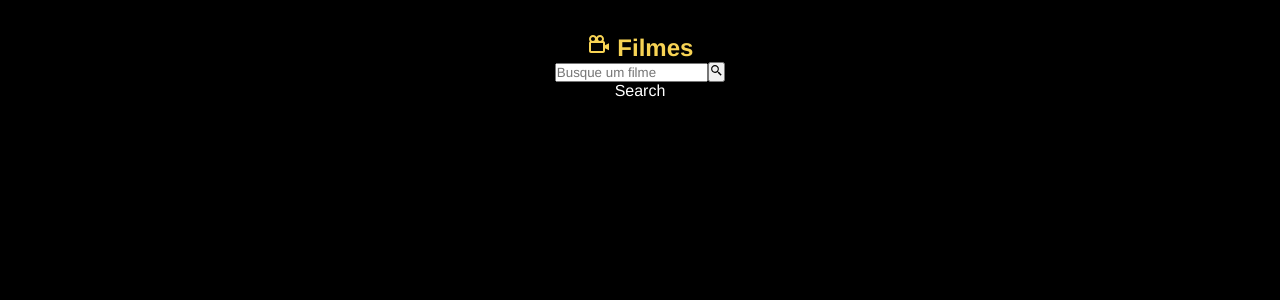
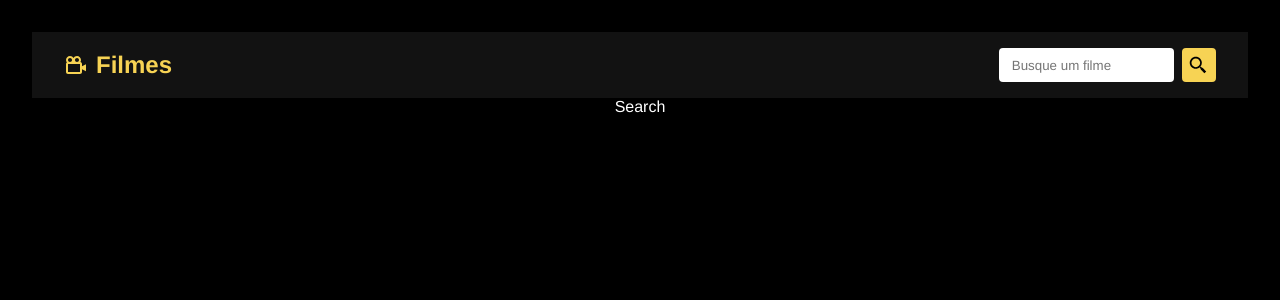
Before and after one commit to rodrigoOrc/projeto_final_pt, a React (Vite) app: page /search in a window 1280 px wide. Shown: the top 300 px of the page. Built offline with nearby package versions, Linux system fonts and the light colour scheme.

Commit message:
estilização do posteres

```diff
--- a/src/Pages/Home.jsx
+++ b/src/Pages/Home.jsx
@@ -1,5 +1,6 @@
 import { useState, useEffect } from "react"
 import MovieCard from "../components/MovieCard"
+import "./css/MovieGrid.css"
 
 const movieURL = import.meta.env.VITE_API
 const apiKey = import.meta.env.VITE_API_KEY
--- /dev/null
+++ b/src/Pages/css/MovieGrid.css
@@ -0,0 +1,61 @@
+.container .title {
+    color: #fff;
+    font-size: 2.5rem;
+    text-align: center;
+    margin: 2rem 0 1rem;
+}
+
+.title .query-text {
+    color: #f7d354;
+}
+
+.movies-container {
+    display: flex;
+    flex-wrap: wrap;
+    justify-content: space-between;
+    padding: 2rem;
+    max-width: 1200px;
+    margin: 0 auto;
+}
+
+.movies-container div {
+    width: 30%;
+    color: #fff;
+    margin-bottom: 2.5rem;
+    display: flex;
+    flex-direction: column;
+    justify-content: space-between;
+    background-color: #111;
+    padding: 1rem;
+}
+
+.movies-container div img{
+    max-width: 100%;
+}
+
+.movies-container div img,
+.movies-container div h2,
+.movies-container div p {
+    margin-bottom: 1rem;
+}
+
+.movies-container svg{
+    color: #f7d354;
+}
+
+.movies-container div a {
+    background-color: #f7d354;
+    border: 2px solid #f7d354;
+    border-radius: 4px;
+    color: #000;
+    padding: 1rem 0.5rem;
+    align-items: center;
+    transition: 0.5s;
+    text-align: center;
+    font-weight: bold;
+}
+
+.movies-container div a:hover{
+    background-color: transparent;
+    color: #f7d354;
+}
--- a/src/components/Navbar.jsx
+++ b/src/components/Navbar.jsx
@@ -1,5 +1,6 @@
 import { Link } from "react-router-dom"
 import { BiCameraMovie, BiSearchAlt2 } from "react-icons/bi"
+import "./css/Navbar.css"
 
 const Navbar = () => {
     return (
--- /dev/null
+++ b/src/components/css/Navbar.css
@@ -0,0 +1,41 @@
+#navbar {
+    display: flex;
+    justify-content: space-between;
+    align-items: center;
+    padding: 1rem 2rem;
+    background-color: #121212;
+}
+
+#navbar h2 a {
+    display: flex;
+    align-items: center;
+    gap: 0.5rem;
+}
+
+#navbar form {
+    display: flex;
+    gap: 0.5rem;
+}
+
+#navbar input {
+    padding: 0.2rem 0.8rem;
+    border-radius: 4px;
+    border: none;
+}
+
+#navbar form button {
+    background-color: #f7d354;
+    border: 2px solid #f7d354;
+    border-radius: 4px;
+    color: #000;
+    padding: 0.3rem;
+    font-size: 1.3rem;
+    display: flex;
+    align-items: center;
+    cursor: pointer;
+    transition: 0.5s;
+}
+
+#navbar form button:hover{
+    background-color: orange;
+}
```
